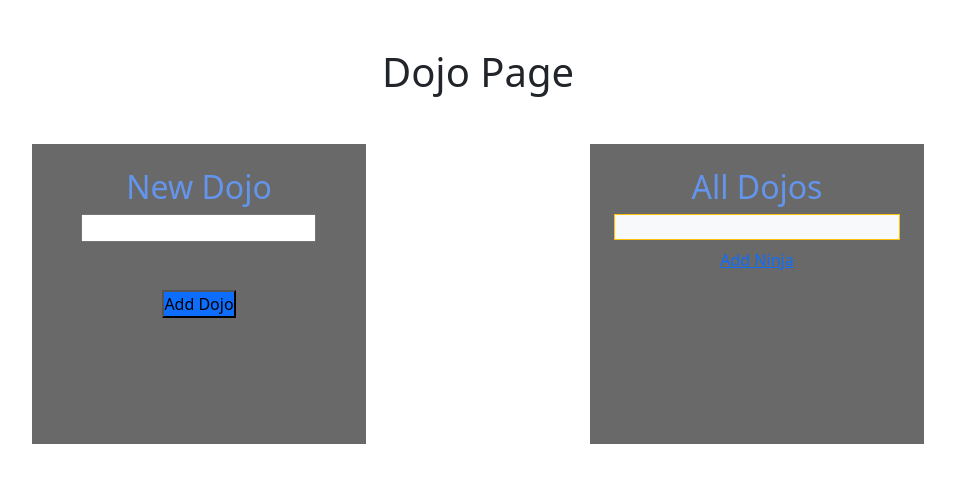
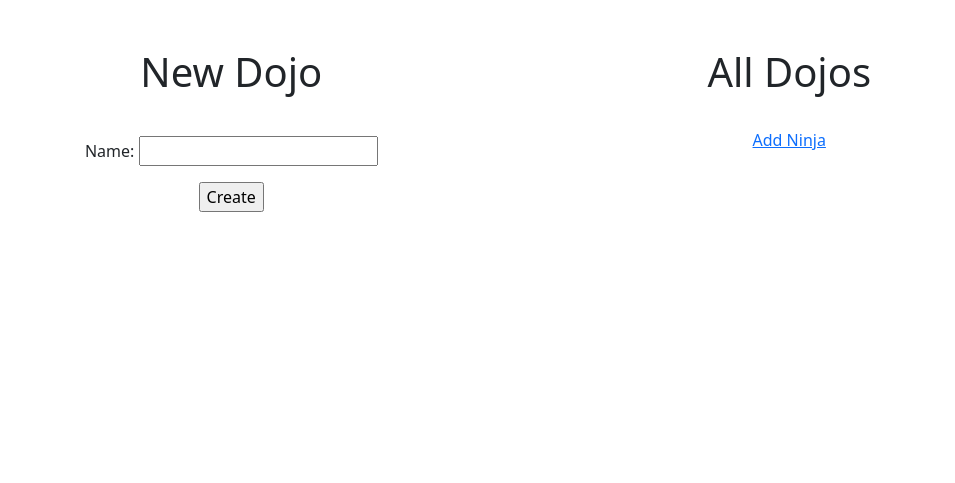
Before and after one commit to DSanders05/dojos_and_ninjas, a Flask app: page /dojos in a window 1280 px wide. Shown: the top 483 px of the page, without its empty margins (162-1117 px from the left). Run offline with Flask 2, Linux system fonts and the light colour scheme; data that the repository does not hold is empty.

Commit message:
final commit

```diff
--- a/flask_app/controllers/dojos_controller.py
+++ b/flask_app/controllers/dojos_controller.py
@@ -2,15 +2,28 @@ from flask_app import app
 from flask import render_template, redirect, request
 from flask_app.models.dojo import Dojo
 
+
+
+@app.route('/')
+def to_dojo_home():
+    return redirect('/dojos')
+
 @app.route('/dojos')
-def dojos_home():
+def dojo_home():
     dojos = Dojo.get_dojo_list()
-    return render_template('dojos.html', dojos = dojos)
+    return render_template('dojos.html', dojos=dojos)
 
-@app.route('/dojos/create', methods = ['POST'])
-def add_new_dojo():
-    new_dojo = {
-        'dojo_name': request.form['dojo_name']
-    }
-    Dojo.create_new_dojo(new_dojo)
-    return redirect('/dojos')
+@app.route('/dojos/<int:id>/show')
+def show_ninjas(id):
+    data = {'id':id}
+    dojo = Dojo.view_given_dojo(data)
+    print(dojo)
+    return render_template('dojos_show.html', dojo = dojo)
+
+@app.route('/dojo/create', methods = ['POST'])
+def create_dojo():
+    data = {'dojo_name':request.form['dojo_name']}
+    print("****************************",data)
+    dojo = Dojo.create_new_dojo(data)
+    print("*****************************",dojo)
+    return redirect(f"/dojos/{dojo}/show")
--- a/flask_app/models/dojo.py
+++ b/flask_app/models/dojo.py
@@ -1,10 +1,12 @@
 from flask_app.config.mysqlconnection import connectToMySQL
+from flask_app.models.ninja import Ninja
 
 class Dojo:
 
     def __init__(self, data):
         self.id = data['id']
         self.dojo_name = data['dojo_name']
+        self.ninjas = []
 
     @classmethod
     def get_dojo_list(Dojo):
@@ -20,3 +22,16 @@ class Dojo:
         query = "INSERT INTO dojos (dojo_name) VALUES (%(dojo_name)s)"
         result = connectToMySQL('dojos_and_ninjas_schema').query_db(query, data)
         return result
+
+    @classmethod
+    def view_given_dojo(Dojo, data):
+        query = "SELECT * FROM dojos LEFT JOIN ninjas ON ninjas.dojo_id = dojos.id WHERE dojos.id = (%(id)s)"
+        results = connectToMySQL('dojos_and_ninjas_schema').query_db(query, data)
+        # print("**********************************", results)
+        dojo_location = results[0]
+        new_dojo = Dojo(dojo_location)
+        for row in results:
+            new_dojo.ninjas.append(Ninja(row))
+
+        print("***********************************", new_dojo)
+        return new_dojo
--- a/flask_app/static/style.css
+++ /dev/null
@@ -1,21 +0,0 @@
-*{
-    padding: 0;
-    margin: 0 auto;
-    box-sizing: border-box;
-}
-
-.hero{padding: 1.5em;
-    background-color:dimgray ;
-    min-height: 300px;
-    width: 30%;
-}
-
-.hero h2{
-    color:cornflowerblue;
-}
-
-.dojo_list{
-    background-color: white;
-    min-height: 200px;
-    width: 100%;
-}
--- a/flask_app/templates/dojos.html
+++ b/flask_app/templates/dojos.html
@@ -5,30 +5,26 @@
     <meta http-equiv="X-UA-Compatible" content="IE=edge">
     <meta name="viewport" content="width=device-width, initial-scale=1.0">
     <link href="https://cdn.jsdelivr.net/npm/bootstrap@5.1.3/dist/css/bootstrap.min.css" rel="stylesheet" integrity="sha384-1BmE4kWBq78iYhFldvKuhfTAU6auU8tT94WrHftjDbrCEXSU1oBoqyl2QvZ6jIW3" crossorigin="anonymous">
-    <link rel='stylesheet' type='text/css' href="{{ url_for('static', filename='style.css') }}">
-    <title>Dojo Page</title>
+    <title>Dojos Home</title>
 </head>
 <body>
-    <h1 class="text-center mt-5 mb-5">Dojo Page</h1>
-    <div class="container d-flex">
-        <div class="hero text-center">
-            <h2>New Dojo</h2>
-            <form action="/dojos/create" method = POST>
-                <input type="text" name="dojo_name"><br>
-                <input type="submit" value="Add Dojo" class="mt-5 bg-primary">
-            </form>
-        </div>
-        <div class="hero text-center">
-            <h2>All Dojos</h2>
-                <div class="dojo_locations bg-light border border-warning mb-2">
-                    {%for each_dojo in dojos%}
-                    <a href="">{{each_dojo.dojo_name}}</a><br>
-                    {%endfor%}<br>
-                </div>
-            <a href="/ninjas/add">Add Ninja</a>
+    <div class="container d-flex justify-content-around mt-5">
+        <form action="/dojo/create" method= 'POST'>
+            <div class="text-center">
+                <h1 class="mb-3">New Dojo</h1><br>
+                <label for="dojo_name">Name: </label>
+                <input type="text" name="dojo_name" id="dojo_name"><br>
+                <input type="submit" class="mt-3" value="Create">
+            </div>
+        </form>
+        <div class="text-center">
+            <h1>All Dojos</h1>
+            {%for dojo in dojos%}
+            <a href="/dojos/{{dojo.id}}/show">{{dojo.dojo_name}}</a><br>
+            {%endfor%}<br>
+            <a href="/ninjas">Add Ninja</a><br>
         </div>
     </div>
-    <script src='https://cdn.jsdelivr.net/npm/bootstrap@5.1.3/dist/js/bootstrap.bundle.min.js' integrity='sha384-ka7Sk0Gln4gmtz2MlQnikT1wXgYsOg+OMhuP+IlRH9sENBO0LRn5q+8nbTov4+1p' crossorigin='anonymous'></script>
-
+    <script src="https://cdn.jsdelivr.net/npm/bootstrap@5.1.3/dist/js/bootstrap.bundle.min.js" integrity="sha384-ka7Sk0Gln4gmtz2MlQnikT1wXgYsOg+OMhuP+IlRH9sENBO0LRn5q+8nbTov4+1p" crossorigin="anonymous"></script>
 </body>
 </html>
```
Also changed, not shown: flask_app/controllers/ninjas_controller.py (+14 -11 lines), flask_app/templates/dojos_show.html (added, +39 -0 lines), flask_app/templates/ninjas.html (+19 -37 lines), flask_app/models/ninja.py (line endings or trailing spaces).
